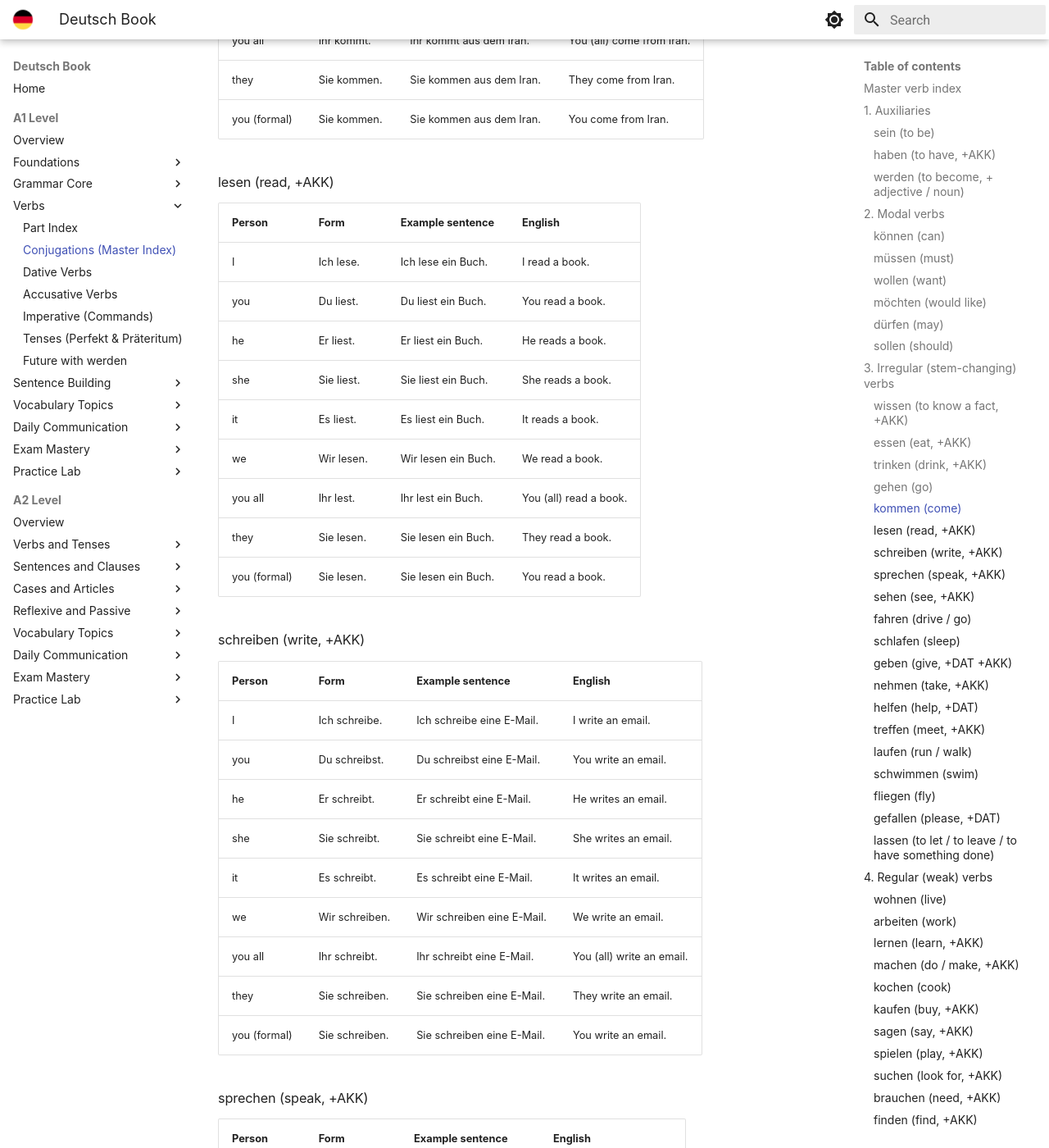
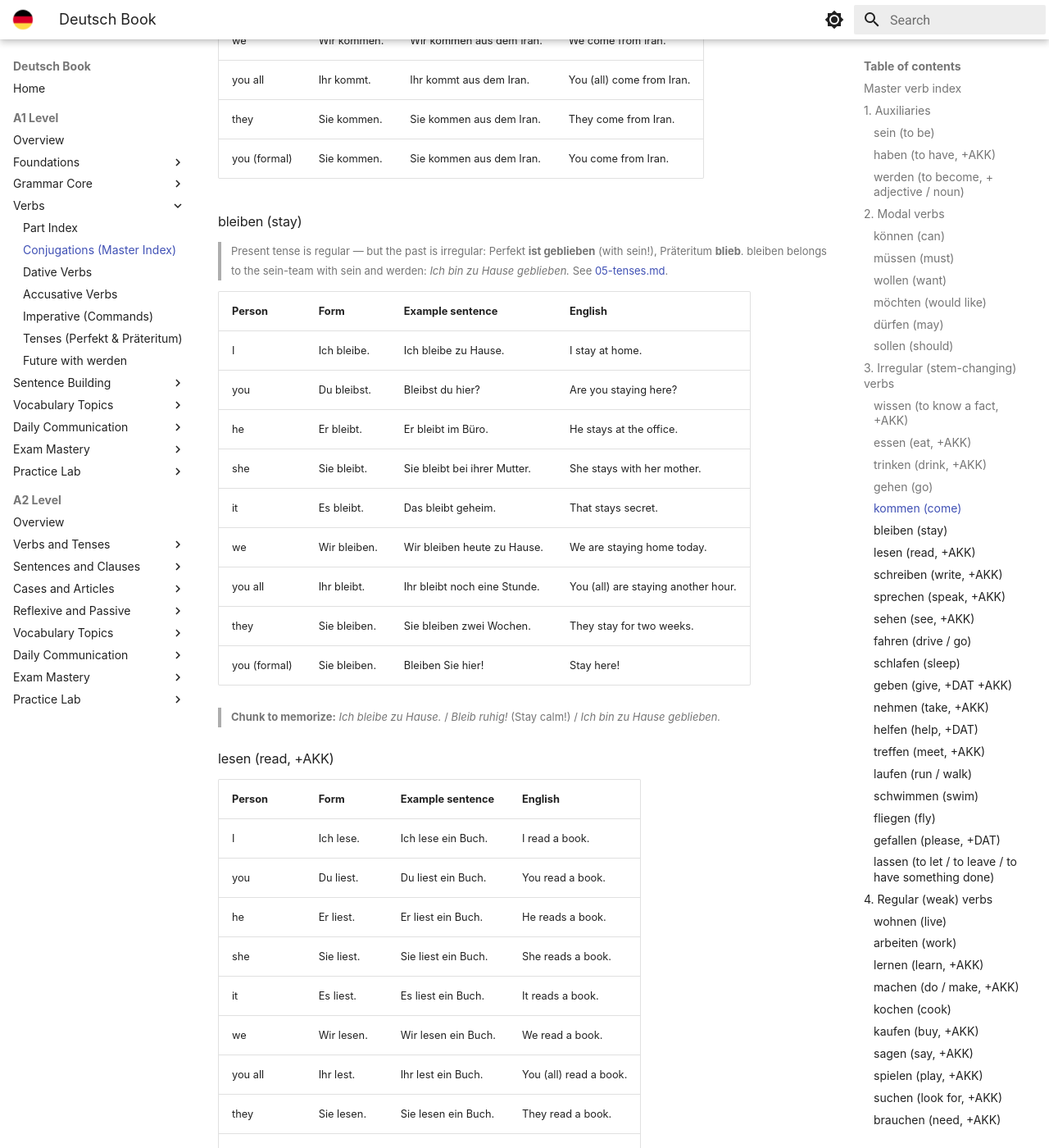
Before and after one commit to iHamex/deutsch-book, an MkDocs documentation site: the page built from docs/levels/A1/03-Verbs/01-conjugations.md, in a window 1280 px wide and 1400 px high, scrolled down 13691 px. Shown: the whole window at 82% size. Built offline with MkDocs 1.6.1 and Material for MkDocs 9.7.7, drawn with Linux system fonts in a browser that asks for light colours.

Commit message:
Add missing bleiben conjugation to the A1 reference

```diff
--- a/docs/levels/A1/03-Verbs/01-conjugations.md
+++ b/docs/levels/A1/03-Verbs/01-conjugations.md
@@ -61,6 +61,7 @@
 | hören | hear | +AKK |
 | fragen | ask | +AKK |
 | besuchen | visit | +AKK |
+| bleiben | stay | - |
 | antworten | answer | +DAT |
 | danken | thank | +DAT |
 | öffnen | open | +AKK |
@@ -319,6 +320,23 @@
 | they | Sie kommen. | Sie kommen aus dem Iran. | They come from Iran. |
 | you (formal) | Sie kommen. | Sie kommen aus dem Iran. | You come from Iran. |
 
+### bleiben (stay)
+> Present tense is regular — but the past is irregular: Perfekt **ist geblieben** (with sein!), Präteritum **blieb**. bleiben belongs to the sein-team with sein and werden: *Ich bin zu Hause geblieben.* See [05-tenses.md](05-tenses.md).
+
+| Person | Form | Example sentence | English |
+| --- | --- | --- | --- |
+| I | Ich bleibe. | Ich bleibe zu Hause. | I stay at home. |
+| you | Du bleibst. | Bleibst du hier? | Are you staying here? |
+| he | Er bleibt. | Er bleibt im Büro. | He stays at the office. |
+| she | Sie bleibt. | Sie bleibt bei ihrer Mutter. | She stays with her mother. |
+| it | Es bleibt. | Das bleibt geheim. | That stays secret. |
+| we | Wir bleiben. | Wir bleiben heute zu Hause. | We are staying home today. |
+| you all | Ihr bleibt. | Ihr bleibt noch eine Stunde. | You (all) are staying another hour. |
+| they | Sie bleiben. | Sie bleiben zwei Wochen. | They stay for two weeks. |
+| you (formal) | Sie bleiben. | Bleiben Sie hier! | Stay here! |
+
+> **Chunk to memorize:** *Ich bleibe zu Hause.* / *Bleib ruhig!* (Stay calm!) / *Ich bin zu Hause geblieben.*
+
 ### lesen (read, +AKK)
 | Person | Form | Example sentence | English |
 | --- | --- | --- | --- |
```
